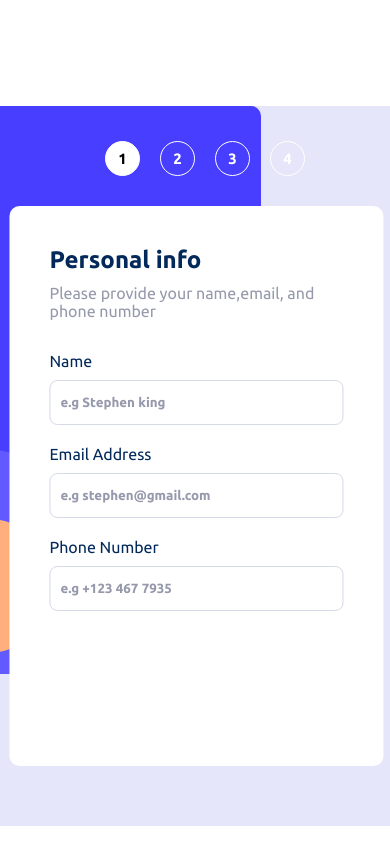
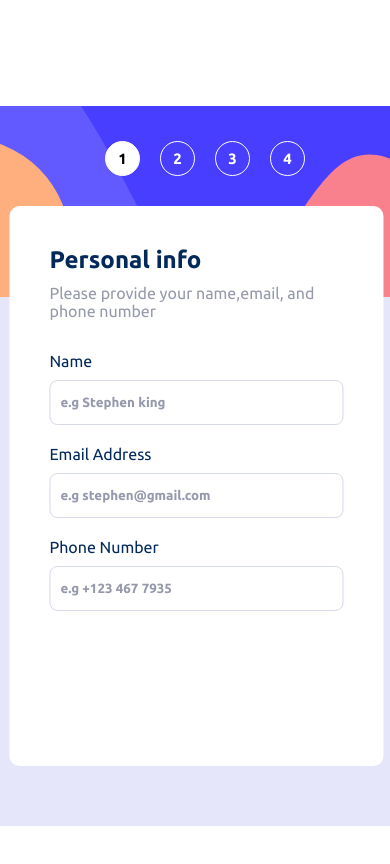
Before and after one commit to luli-tech/Assignment-submission-form, a plain HTML site: page index.html in a window 390 px wide. Shown: the top 864 px of the page. Drawn offline with Linux system fonts and the light colour scheme.

Commit message:
Add files via upload

```diff
--- a/index.html
+++ b/index.html
@@ -4,14 +4,15 @@
     <meta name="viewport" content="width=device-width, initial-scale=1.0" />
     <title>Multi-step form</title>
     <link rel="stylesheet" href="index.css" />
-    <link rel="stylesheet" href="mobile.css" />
+    <link rel="stylesheet" href="mobile.css">
     <script defer src="index.js"></script>
   </head>
   <body>
     <div class="main-content-holder">
       <div class="content-pagination-button">
         <div class="svg-container">
-          <img src="bg-sidebar-desktop.svg" alt="" />
+          <img class="desktop" src="bg-sidebar-desktop.svg" alt="" />
+          <img class="mobile" src="bg-sidebar-mobile.svg" alt="">
         </div>
         <ul>
           <li>
```
